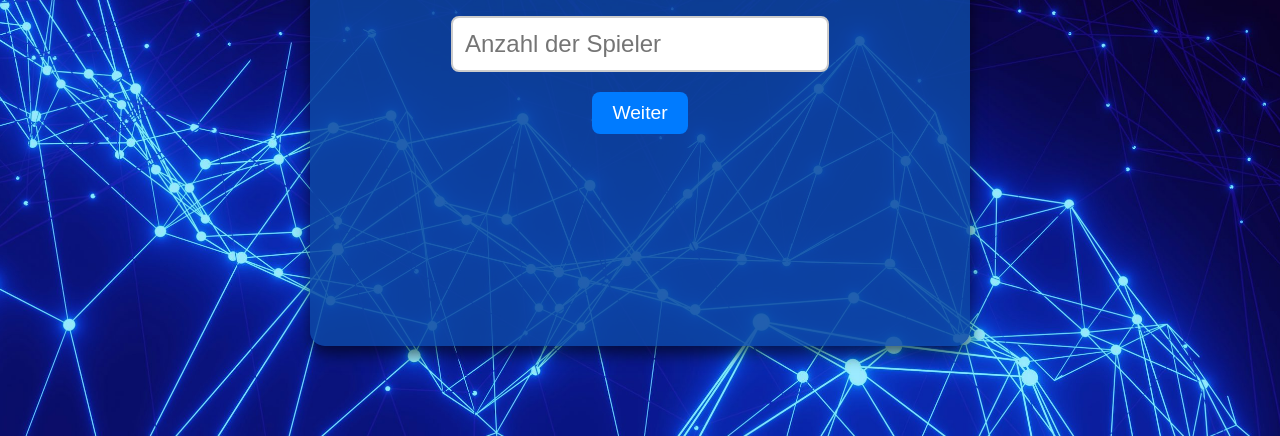
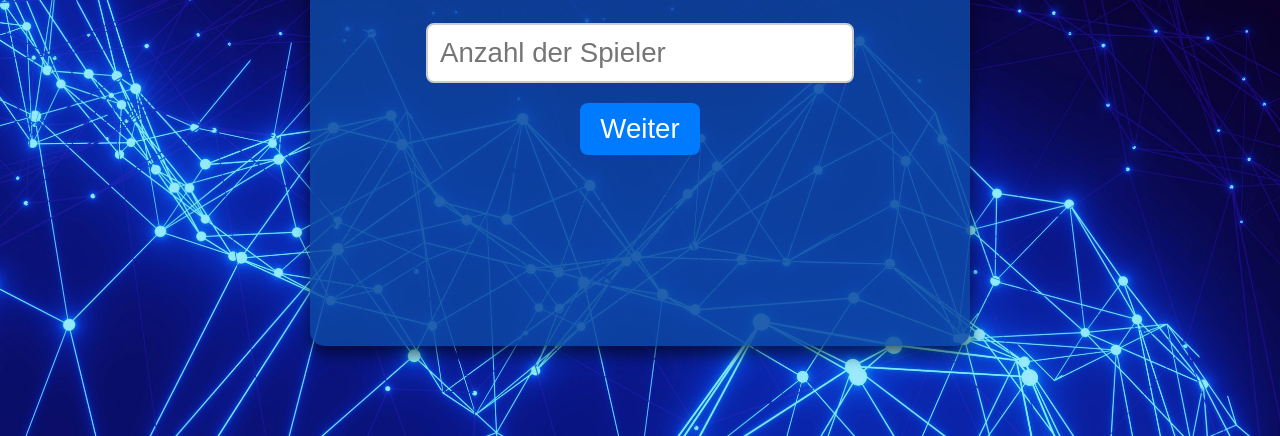
Before and after one commit to Dominik-TBZ/Modul-431-Projektarbeit, a plain HTML site: page src/games/impostor/impostor.html in a window 1280 px wide. Shown: the part 364-800 px from the top of the page. Drawn offline with Linux system fonts and the light colour scheme.

Commit message:
better font size

```diff
--- a/src/games/impostor/impostor.css
+++ b/src/games/impostor/impostor.css
@@ -8,6 +8,7 @@ body {
     display: flex;
     justify-content: center;
     align-items: center;
+    font-size: 1.2em;
 }
 
 .game-container {
@@ -23,10 +24,11 @@ body {
     box-shadow: 0 8px 16px rgba(0, 0, 0, 0.6);
     padding: 30px;
     text-align: center;
+    font-size: 1.2em;
 }
 
 h1 {
-    font-size: 2.5em;
+    font-size: 3em;
     margin: 0;
     font-family: 'Arial', sans-serif;
     font-weight: bold;
@@ -49,7 +51,7 @@ button:hover {
 
 /* Eingabefelder größer machen */
 input[type="text"], input[type="number"] {
-    font-size: 1.5em;
+    font-size: 1.2em;
     padding: 12px;
     width: 80%;
     max-width: 400px;
```
